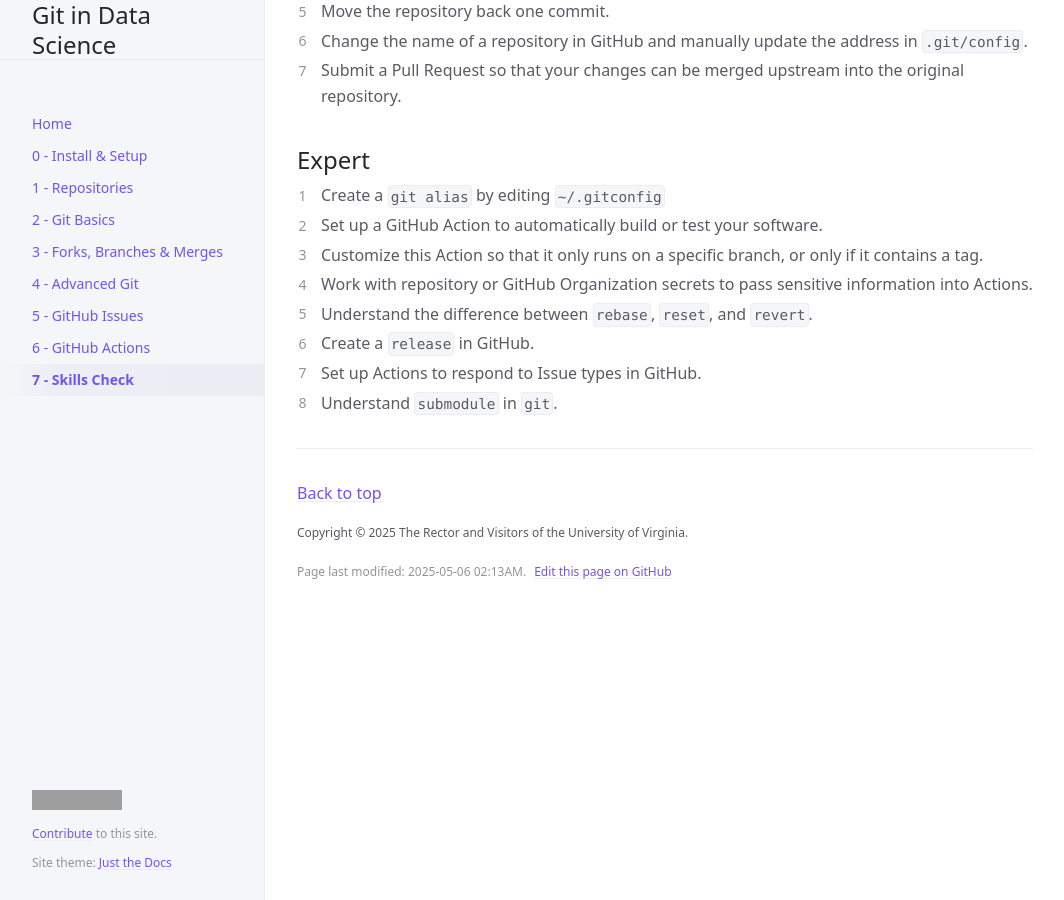
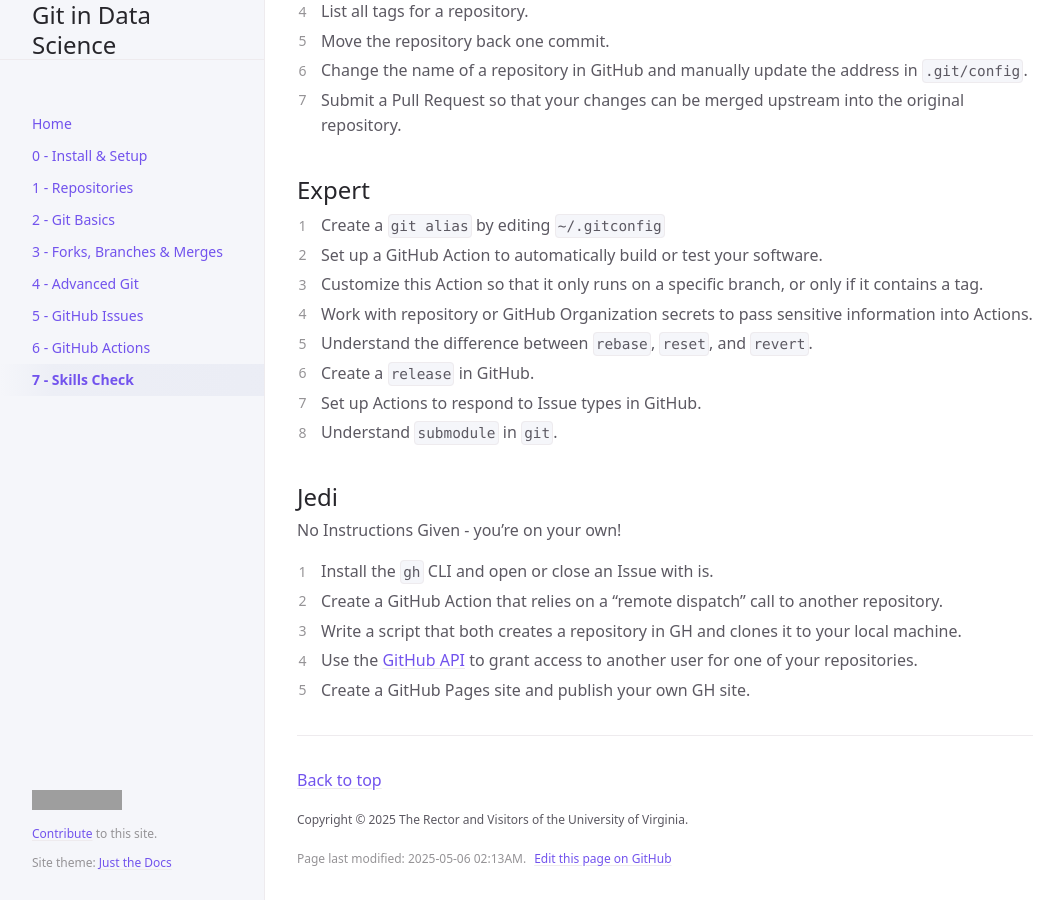
Before and after one commit to UVADS/git-basics, a Jekyll site: the page built from docs/skills-check.md, in a window 1280 px wide and 900 px high, scrolled down 1364 px. Shown: the whole window, without its empty margins (107-1171 px from the left). Built offline with Jekyll 4.4.1, drawn with Linux system fonts in a browser that asks for light colours; cached includes are drawn as plain includes; grey boxes are pictures that could not be loaded.

Commit message:
More skills

```diff
--- a/docs/skills-check.md
+++ b/docs/skills-check.md
@@ -67,3 +67,13 @@ previous levels. How far can you get?
 5. Create a `release` in GitHub.
 6. Set up Actions to respond to Issue types in GitHub.
 7. Understand `submodule` in `git`.
+
+## Jedi
+
+No Instructions Given - you're on your own!
+
+1. Install the `gh` CLI and open or close an Issue with is.
+2. Create a GitHub Action that relies on a "remote dispatch" call to another repository.
+3. Write a script that both creates a repository in GH and clones it to your local machine.
+4. Use the [GitHub API](https://docs.github.com/en/rest) to grant access to another user for one of your repositories.
+5. Create a GitHub Pages site and publish your own GH site.
```
